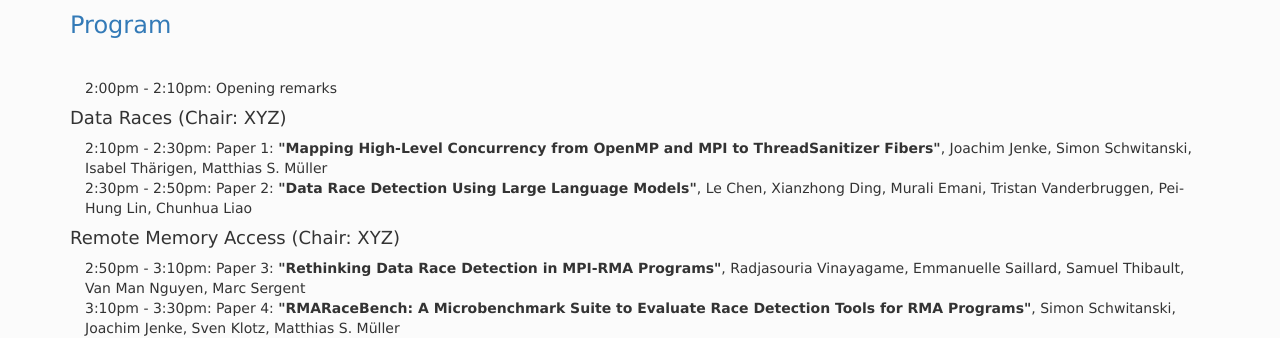
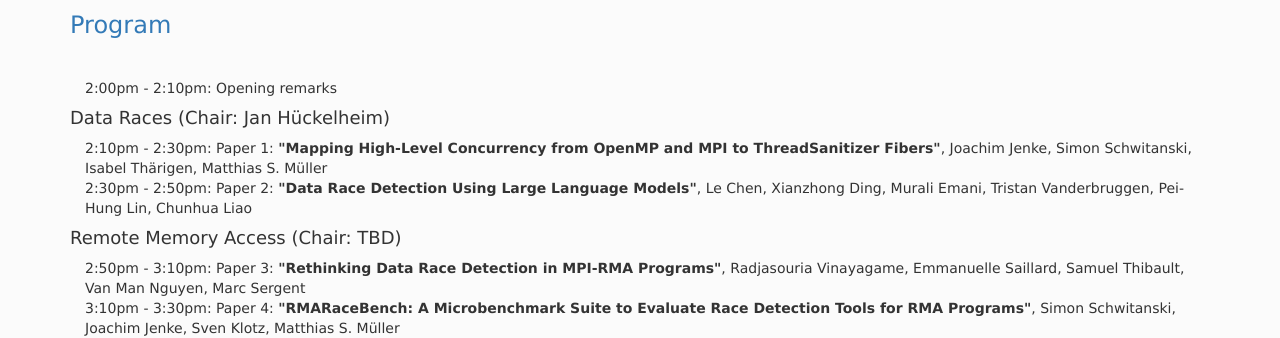
Before and after one commit to correctness-workshop/2023, a Jekyll site: the page built from index.md, in a window 1280 px wide and 900 px high, scrolled down 2893 px. Shown: the part 153-491 px from the top of the window. Built offline with Jekyll 4.4.1, drawn with Linux system fonts in a browser that asks for light colours; nearby versions of some CDN libraries; the list of posts is cut into pages by our own code.

Commit message:
Update index.md

```diff
--- a/index.md
+++ b/index.md
@@ -152,14 +152,14 @@ All time zones are AOE.
 <tr><td width="15">  </td> <td>2:00pm - 2:10pm:  Opening remarks    </td> </tr>
 </table>
 
-#### Data Races (Chair: XYZ)
+#### Data Races (Chair: Jan Hückelheim)
 <table>
 <tr><td width="15">  </td> <td>2:10pm - 2:30pm:  Paper 1:  <b>"Mapping High-Level Concurrency from OpenMP and MPI to ThreadSanitizer Fibers"</b>, Joachim Jenke, Simon Schwitanski, Isabel Thärigen, Matthias S. Müller </td> </tr>
 
 <tr><td width="15">  </td> <td>2:30pm - 2:50pm:  Paper 2: <b>"Data Race Detection Using Large Language Models"</b>, Le Chen, Xianzhong Ding, Murali Emani, Tristan Vanderbruggen, Pei-Hung Lin, Chunhua Liao </td> </tr>
 </table>
 
-#### Remote Memory Access (Chair: XYZ)
+#### Remote Memory Access (Chair: TBD)
 <table>
 <tr><td width="15">  </td> <td>2:50pm - 3:10pm:  Paper 3: <b>"Rethinking Data Race Detection in MPI-RMA Programs"</b>, Radjasouria Vinayagame, Emmanuelle Saillard, Samuel Thibault, Van Man Nguyen, Marc Sergent </td> </tr>
 
```
